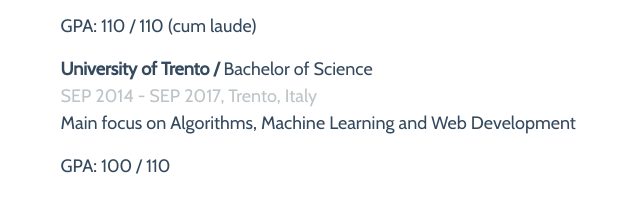
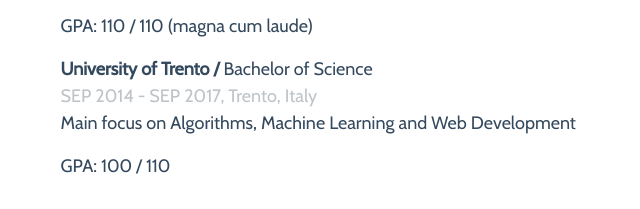
Before and after one commit to AndreiCComan/andreiccoman.github.io, a plain HTML site: page index.html in a window 1280 px wide. Shown: the part 485-694 px from the top of the page, 437-1077 px from the left. Drawn offline with nearby package versions, Linux system fonts and the light colour scheme.

Commit message:
Update index.html

```diff
--- a/index.html
+++ b/index.html
@@ -97,7 +97,7 @@
 							</div>
 							<div class="row">
 								<p>
-									GPA: 110 / 110 (cum laude)
+									GPA: 110 / 110 (magna cum laude)
 								</p>
 							</div>
 						</div>
```
